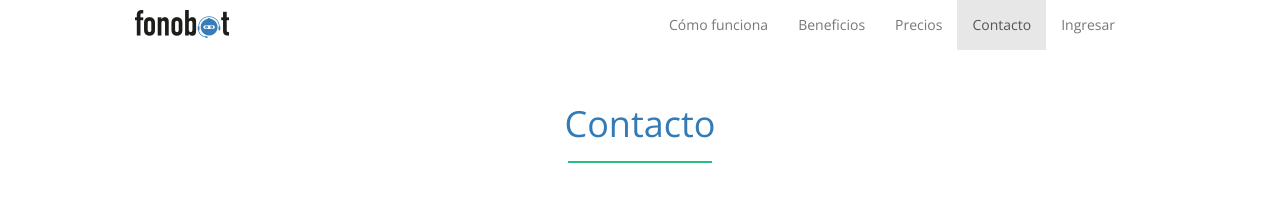
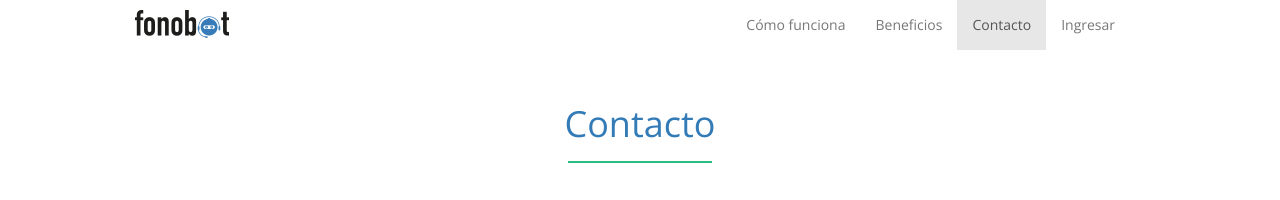
Before and after one commit to netcomsatelital/fonobot, a Jekyll site: the page built from contacto.html, in a window 1280 px wide. Shown: the top 200 px of the page. Built offline with Jekyll 4.4.1, drawn with Linux system fonts in a browser that asks for light colours; nearby versions of some CDN libraries.

Commit message:
Quitada opción del menú.

```diff
--- a/_includes/menu.main.html
+++ b/_includes/menu.main.html
@@ -15,7 +15,7 @@
                     <ul class="nav navbar-nav">
                         <li role="presentation"><a role="button" href="{{ "/index.html#como-funciona" | prepend:site.baseurl }}">C&oacute;mo funciona</a></li>
                         <li role="presentation"><a role="button" href="{{ "/index.html#beneficios" | prepend:site.baseurl }}">Beneficios</a></li>
-                        <li role="presentation"{% if include.option == "precios" %} class="active"{%endif%}><a role="button" href="{{ "/precios.html" | prepend:site.baseurl }}">Precios</a></li>
+                        {% comment %}<li role="presentation"{% if include.option == "precios" %} class="active"{%endif%}><a role="button" href="{{ "/precios.html" | prepend:site.baseurl }}">Precios</a></li>{% endcomment %}
                         <li role="presentation"{% if include.option == "contacto" %} class="active"{%endif%}><a role="button" href="{{ "/contacto.html" | prepend:site.baseurl }}">Contacto</a></li>
                         <li role="presentation"><a role="button" href="https://app.fonobot.com/">Ingresar</a></li>
                     </ul>
```
